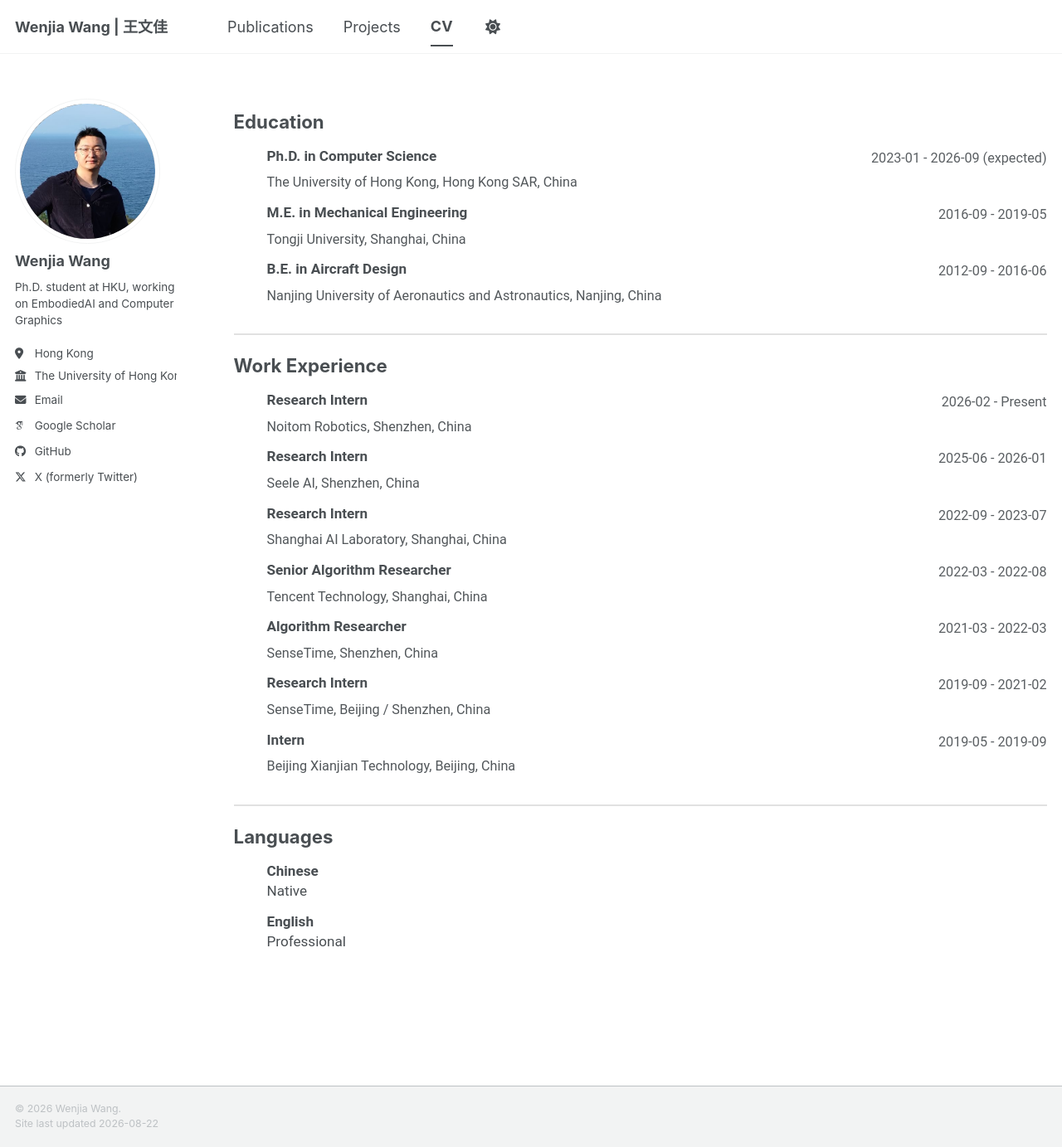
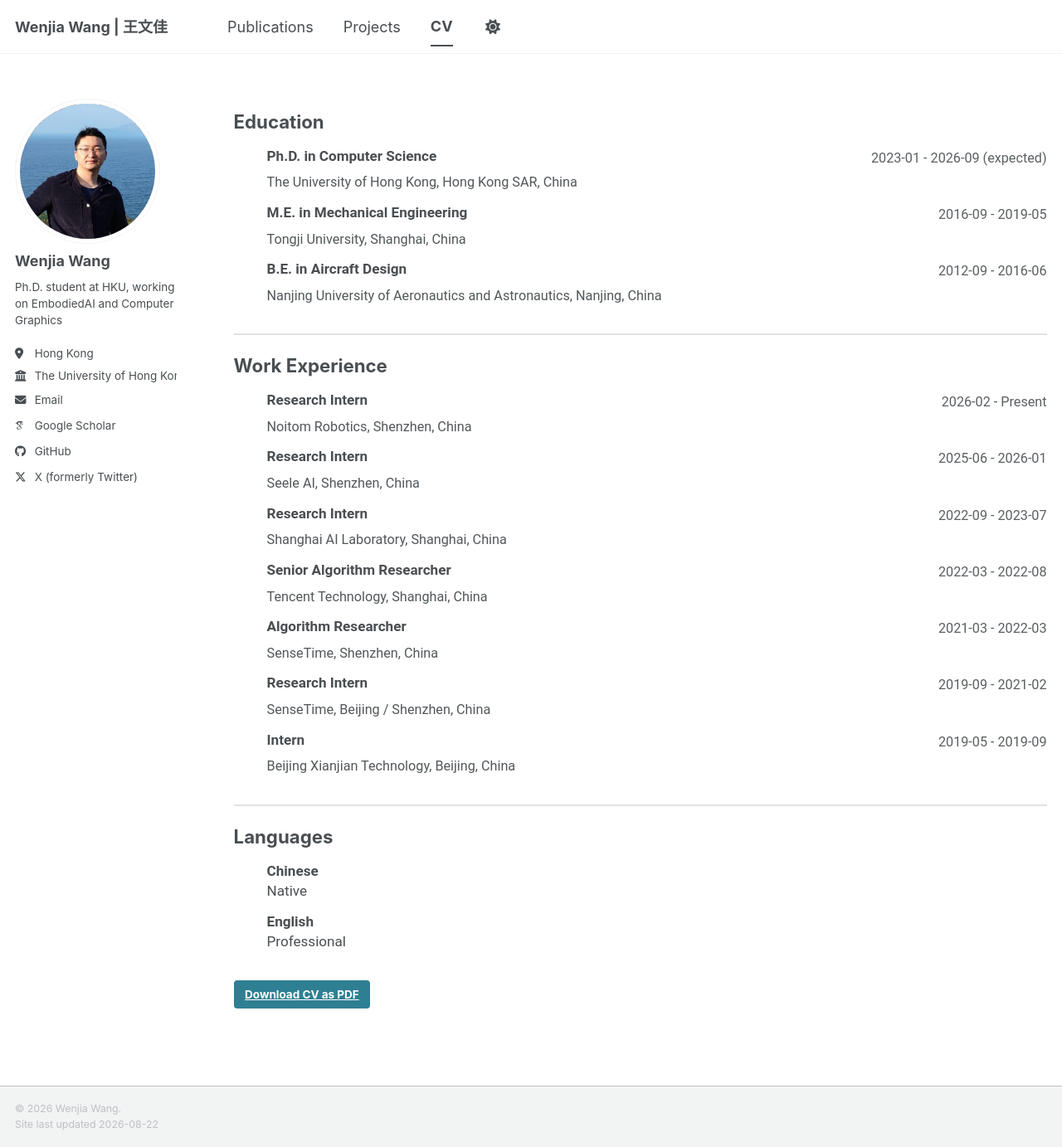
Before and after one commit to WenjiaWang0312/WenjiaWang0312.github.io, a Jekyll site: the page built from _pages/cv.md, in a window 1280 px wide and 1383 px high. Shown: the whole window at 83% size. Built offline with Jekyll 4.4.1, drawn with Linux system fonts in a browser that asks for light colours; some web fonts are replaced; a script bundle is joined from its source files by our own code; library files that are not in the unit come from our copies.

Commit message:
Add downloadable LaTeX CV

```diff
--- a/_pages/cv.md
+++ b/_pages/cv.md
@@ -10,3 +10,7 @@
 {% include base_path %}
 
 {% include cv-template.html %}
+
+<div class="cv-download-links">
+  <a href="{{ base_path }}/files/cv.pdf" class="btn btn--primary" download>Download CV as PDF</a>
+</div>
```
Also changed, not shown: 2 other files.
